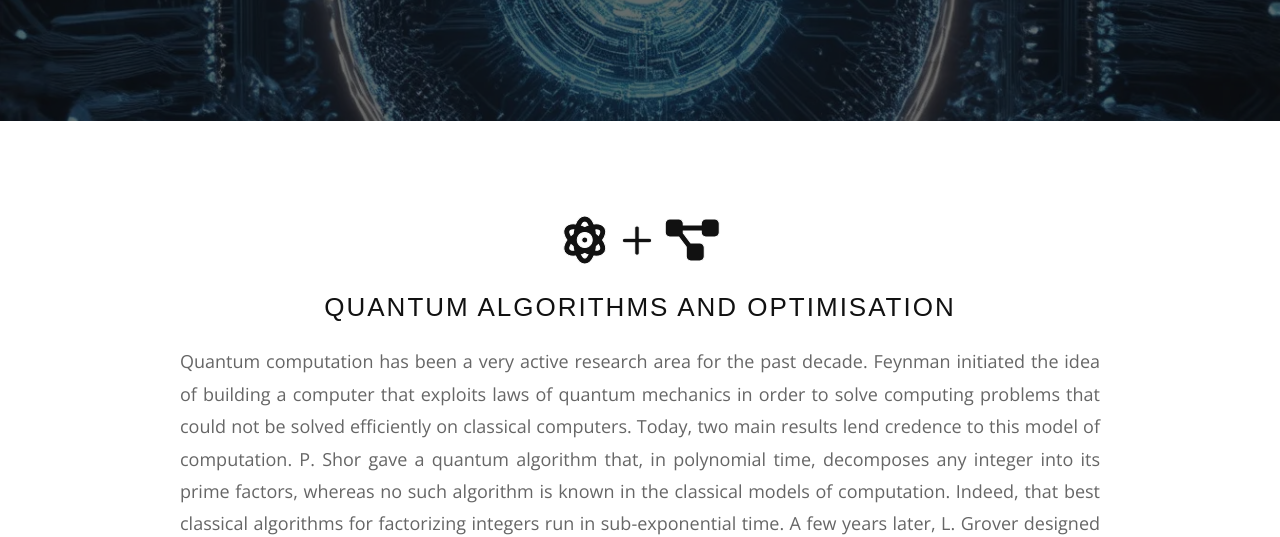
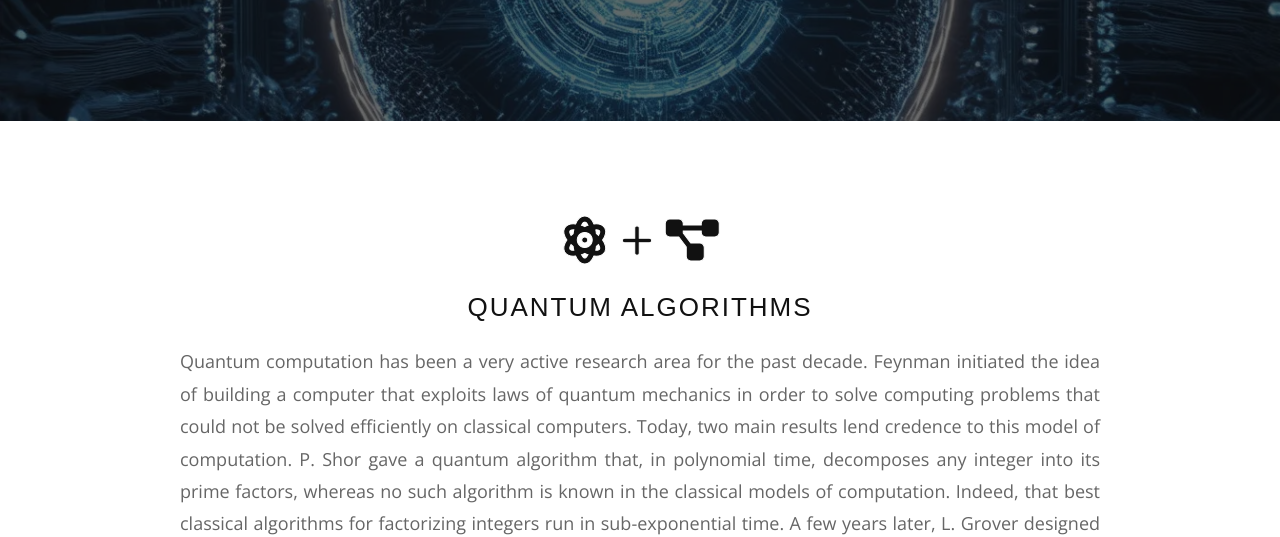
Before and after one commit to entangled-computing/entangled-computing.github.io, a plain HTML site: page research.html in a window 1280 px wide. Shown: the part 265-802 px from the top of the page. Drawn offline with nearby package versions, Linux system fonts and the light colour scheme; no server answers; a web font is replaced by a local one.

Commit message:
Update research

```diff
--- a/research.html
+++ b/research.html
@@ -91,7 +91,7 @@
               <div class="col-md-10 col-md-offset-1">
                 <div class="features-item">
                   <div class="features-icon"><i class="fa fa-atom fa-thin"></i> <i class="fa fa-xs fa-plus fa-thin"></i> <i class="fa fa-diagram-project fa-thin"></i></div>
-                  <h3 class="features-title font-alt">Quantum Algorithms and Optimisation</h3>
+                  <h3 class="features-title font-alt">Quantum Algorithms</h3>
                   <p>Quantum computation has been a very active research area for the past decade. Feynman initiated the idea of building a computer that exploits laws of quantum mechanics in order to solve computing problems that could not be solved efficiently on classical computers. Today, two main results lend credence to this model of computation. P. Shor gave a quantum algorithm that, in polynomial time, decomposes any integer into its prime factors, whereas no such algorithm is known in the classical models of computation. Indeed, that best classical algorithms for factorizing integers run in sub-exponential time. A few years later, L. Grover designed an algorithm that finds any marked element in an unstructured list, and whose running time quadratically improves over the best possible randomized algorithm. The main motivation for a quantum computer, illustrated by the above results, is to solve tasks more efficiently than classically. This line of research targets such improvements of quantum computing over classical computing, among others, in the field of group theoretical algorithms and quantum walk based search procedures.</p>
                   <p><b>Selected works:</b></p>
                   <div class="bibtex_display" bibtexkey="qiu2024quantum|rattew2023nonlinear" style="text-align:left"></div>
```
